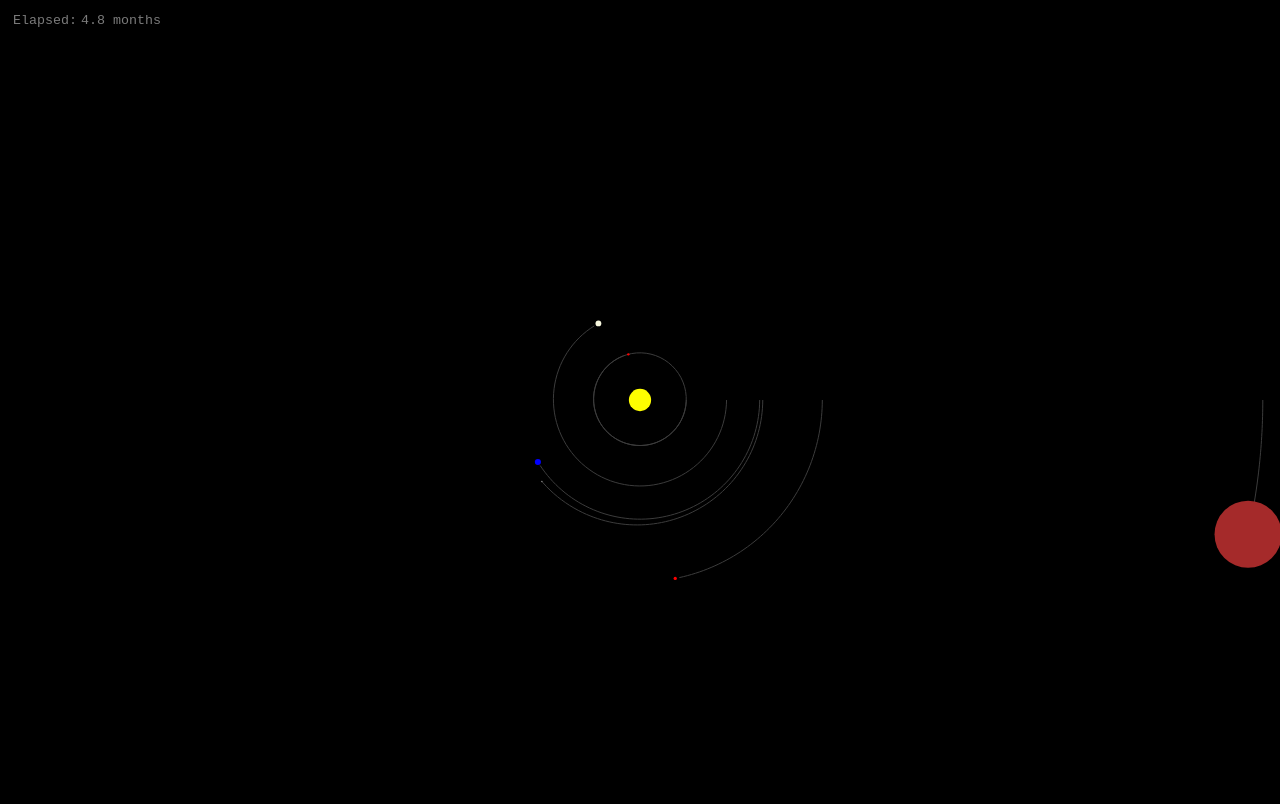
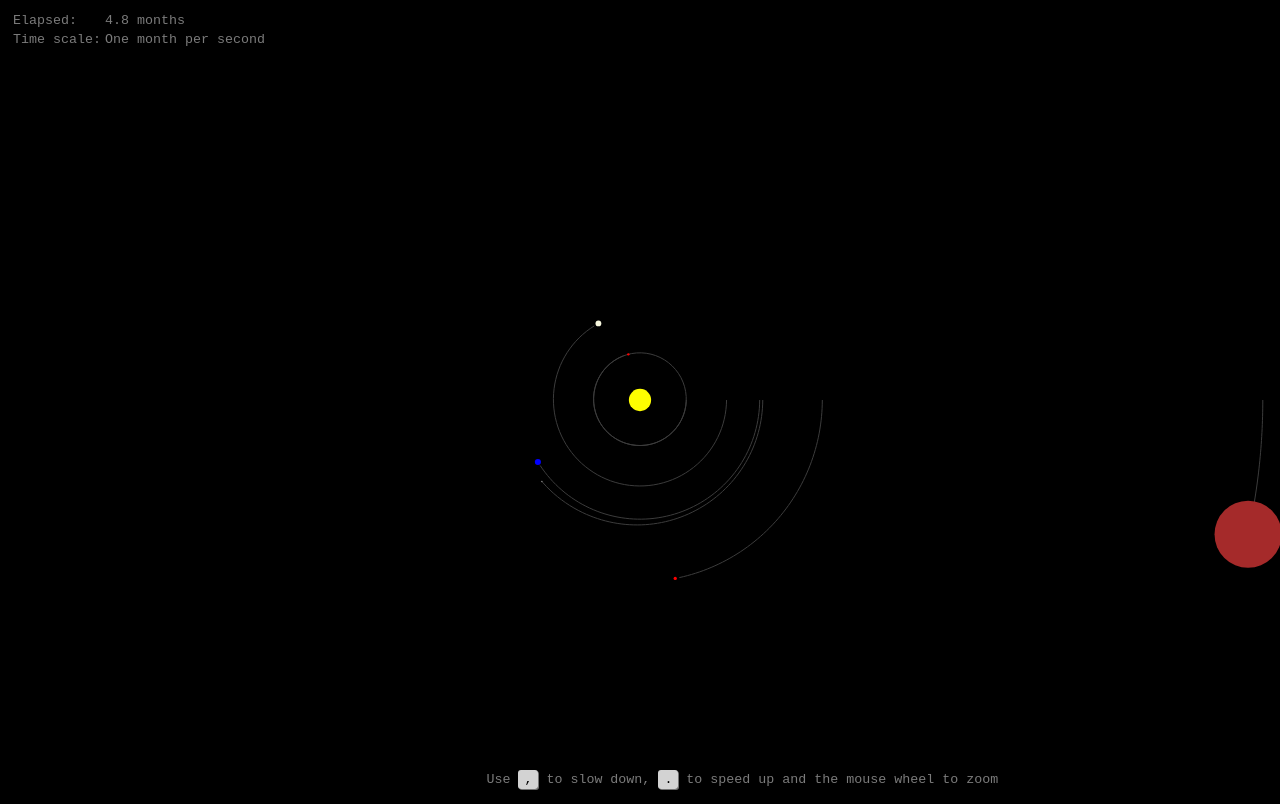
Before and after one commit to luciopaiva/orbit, a plain HTML site: page index.html in a window 1280 px wide. Drawn offline with Linux system fonts and the light colour scheme.

Commit message:
Controls to adjust time scale

```diff
--- a/index.html
+++ b/index.html
@@ -9,6 +9,7 @@
             box-sizing: border-box;
             font-family: monospace, sans-serif;
             font-size: 10pt;
+            color: #7b7b7b;
         }
 
         html, body {
@@ -22,12 +23,26 @@
             position: absolute;
             top: 10px;
             left: 10px;
-            color: #7b7b7b;
+        }
+
+        #instructions {
+            position: absolute;
+            bottom: 10pt;
+            left: 38%;
         }
 
         path {
             fill: none;
             stroke: #3c3c3c;
+        }
+
+        kbd {
+            padding: 2px 6px;
+            color: black;
+            font-size: 100%;
+            background-color: lightgray;
+            border-radius: 3px;
+            box-shadow: 1px 1px 0 rgba(255,255,255,.45);
         }
     </style>
 </head>
@@ -37,6 +52,8 @@
 
 <table id="metrics"></table>
 
+<span id="instructions">Use <kbd>,</kbd> to slow down, <kbd>.</kbd> to speed up and the mouse wheel to zoom</span>
+
 <script src="vector.js"></script>
 <script src="body.js"></script>
 <script src="body-representation.js"></script>
--- a/index.js
+++ b/index.js
@@ -30,7 +30,7 @@ class OrbitApp {
         this.metricsCallbacks = [];
         this.addMetric("Elapsed", () => {
             // each second is equivalent to 1 month
-            const elapsedInMonths = this.simulationElapsedTimeInSeconds;
+            const elapsedInMonths = this.simulationElapsedTimeInSeconds / OrbitApp.ONE_SIMULATION_MONTH;
             if (elapsedInMonths < 11) {
                 return elapsedInMonths.toFixed(1) + " months";
             } else {
@@ -38,6 +38,7 @@ class OrbitApp {
                 return elapsedInYears.toFixed(1) + " years";
             }
         });
+        this.addMetric("Time scale", () => OrbitApp.TIME_SCALE_DESC[this.timeScaleIndex] + " per second");
 
         // ToDo bring back these metrics
         // this.addMetric("Earth orbit speed", () => this.earth.velocity.length().toFixed(1) + " m/s");
@@ -49,6 +50,9 @@ class OrbitApp {
 
         this.adjustSpaceWidth();
         document.addEventListener("wheel", this.onMouseWheel.bind(this));
+
+        this.timeScaleIndex = 1;
+        document.addEventListener("keyup", this.onKeyUp.bind(this));
 
         /** @type {Body[]} */
         this.bodies = [];
@@ -64,11 +68,11 @@ class OrbitApp {
 
         this.processSatellites(new Vector(0, 0), star.satellites, this.sun);
 
-        this.updateCallback = this.update.bind(this);
+        this.updateCallback = this.updateSimulation.bind(this);
         this.simulationElapsedTimeInSeconds = 0;
         this.previousTimestamp = performance.now();
         this.nextTimeShouldUpdateMetrics = this.previousTimestamp;
-        window.requestAnimationFrame(this.update.bind(this, this.previousTimestamp));
+        window.requestAnimationFrame(this.updateSimulation.bind(this, this.previousTimestamp));
     }
 
     onMouseWheel(e) {
@@ -79,6 +83,18 @@ class OrbitApp {
         const zoomFactor = zoomDirection * OrbitApp.ZOOM_CONSTANT_IN_METERS;
         this.adjustSpaceWidth(zoomFactor);
         this.resize();
+    }
+
+    onKeyUp(e) {
+        if (e.key === ',') {
+            // slow down
+            this.timeScaleIndex = this.timeScaleIndex > 0 ? this.timeScaleIndex - 1 : this.timeScaleIndex;
+        } else if (e.key === '.') {
+            // speed up
+            this.timeScaleIndex = this.timeScaleIndex === OrbitApp.TIME_SCALE.length - 1 ?
+                this.timeScaleIndex : this.timeScaleIndex + 1;
+        }
+
     }
 
     adjustSpaceWidth(delta = 0) {
@@ -168,13 +184,18 @@ class OrbitApp {
         return bodyRepresentation;
     }
 
-    update(timestamp) {
+    updateSimulation(timestamp) {
         // each real second is equivalent to 1 month of simulation - avoid big gaps which can destabilize the simulation
         const dt = Math.min(OrbitApp.MAXIMUM_DT_ALLOWED_IN_MILLIS, timestamp - this.previousTimestamp);
         const dtInSecs = dt / 1000;
-        const scaledTimeDelta = dtInSecs * OrbitApp.TIME_FACTOR;
+        const totalScaledTimeDelta = dtInSecs * OrbitApp.TIME_SCALE[this.timeScaleIndex];
+        let remainingScaledTimeDelta = totalScaledTimeDelta;
 
-        // test bodies
+        // break elapsed time into manageable steps, otherwise simulation can become unstable
+        for (; remainingScaledTimeDelta > 0; remainingScaledTimeDelta -= OrbitApp.ONE_SIMULATION_DAY) {
+            const scaledTimeDelta = remainingScaledTimeDelta > OrbitApp.ONE_SIMULATION_DAY ?
+                OrbitApp.ONE_SIMULATION_DAY : remainingScaledTimeDelta;
+
             for (let i = 0; i < this.bodies.length; i++) {
                 const body = this.bodies[i];
                 const representation = this.bodyRepresentations[i];
@@ -188,7 +209,11 @@ class OrbitApp {
                 } else {
                     representation.setLatestPoint(this.scaleX(body.position.x), this.scaleY(body.position.y));
                 }
-            this.drawBody(body, representation);
+            }
+        }
+
+        for (let i = 0; i < this.bodies.length; i++) {
+            this.drawBody(this.bodies[i], this.bodyRepresentations[i]);
         }
 
         // metrics
@@ -197,7 +222,7 @@ class OrbitApp {
             this.nextTimeShouldUpdateMetrics = timestamp + OrbitApp.METRICS_UPDATE_PERIOD_IN_MILLIS;
         }
 
-        this.simulationElapsedTimeInSeconds += dtInSecs;
+        this.simulationElapsedTimeInSeconds += totalScaledTimeDelta;
         this.previousTimestamp = timestamp;
         window.requestAnimationFrame(this.updateCallback);
     }
@@ -300,7 +325,13 @@ OrbitApp.DISPLAY_WIDTH_IN_METERS = 1600e9;
 OrbitApp.ZOOM_CONSTANT_IN_METERS = 400e9;
 OrbitApp.SIGNIFICANT_PATH_DELTA_IN_PIXELS = 4;
 OrbitApp.PATH_LENGTH_IN_STEPS = 1024;  // must be power of two
-OrbitApp.TIME_FACTOR = 30 * 24 * 60 * 60;  // 1 month in milliseconds
+OrbitApp.ONE_SIMULATION_DAY = 24 * 60 * 60;
+OrbitApp.ONE_SIMULATION_MONTH = 30 * OrbitApp.ONE_SIMULATION_DAY;
+OrbitApp.ONE_SIMULATION_YEAR = 12 * OrbitApp.ONE_SIMULATION_MONTH;
+OrbitApp.TIME_SCALE = [OrbitApp.ONE_SIMULATION_DAY, OrbitApp.ONE_SIMULATION_MONTH, 6 * OrbitApp.ONE_SIMULATION_MONTH,
+    OrbitApp.ONE_SIMULATION_YEAR, 10 * OrbitApp.ONE_SIMULATION_YEAR];
+OrbitApp.TIME_SCALE_DESC = ["One day", "One month", "Six months", "One year", "Ten years"];
+OrbitApp.TIME_FACTOR = 30 * OrbitApp.ONE_SIMULATION_DAY;  // 1 month in milliseconds
 OrbitApp.MINIMUM_FPS = 20;
 OrbitApp.MAXIMUM_DT_ALLOWED_IN_MILLIS = 1/OrbitApp.MINIMUM_FPS * 1000;
 OrbitApp.METRICS_UPDATE_PERIOD_IN_MILLIS = 200;
```
Lines whose indentation alone changed are shown as unchanged.
